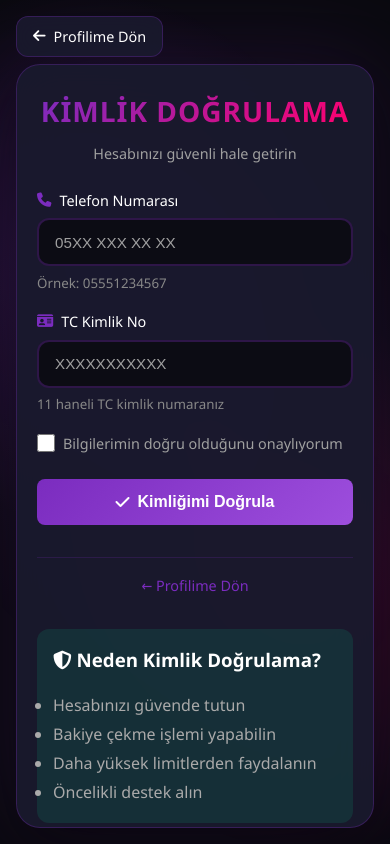
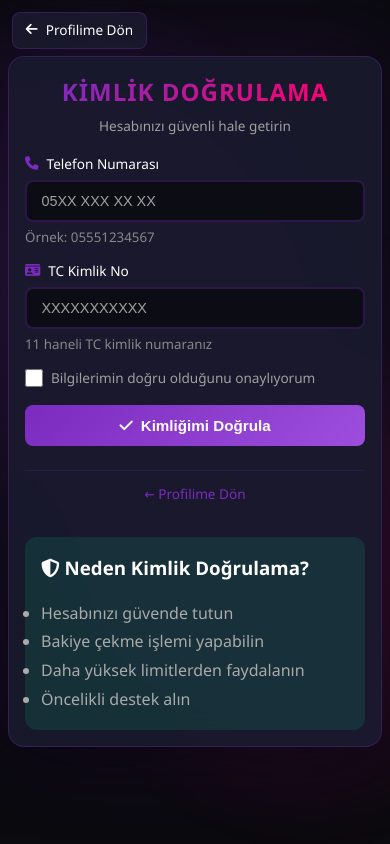
Before and after one commit to reischavo/s2g-game, a Flask app: page /verify in a window 390 px wide. Run offline with Flask 3, Linux system fonts and the light colour scheme; the visitor is signed in with stand-in values (Sample User, id 1); data comes from the database, SQL or seed files in the repository.

Commit message:
Mobil kayıt formu ultra kompakt

```diff
--- a/static/css/auth.css
+++ b/static/css/auth.css
@@ -311,80 +311,94 @@
 /* Responsive */
 @media (max-width: 768px) {
     .auth-container {
-        padding: 1rem;
+        padding: 0.5rem;
         align-items: flex-start;
-        padding-top: 4rem;
+        padding-top: 3.5rem;
+        min-height: 100vh;
     }
 
     .auth-box {
-        padding: 1.5rem 1.25rem;
-        max-height: calc(100vh - 5rem);
-        overflow-y: auto;
+        padding: 1rem;
+        max-height: none;
+        overflow-y: visible;
+        border-radius: 16px;
     }
 
     .auth-header {
-        margin-bottom: 1.5rem;
+        margin-bottom: 1rem;
     }
 
     .auth-title {
-        font-size: 1.75rem;
+        font-size: 1.5rem;
+        margin-bottom: 0.25rem;
     }
 
     .auth-subtitle {
-        font-size: 0.9rem;
+        font-size: 0.85rem;
     }
 
     .auth-form {
-        gap: 1rem;
+        gap: 0.75rem;
     }
 
     .form-group {
-        gap: 0.4rem;
+        gap: 0.3rem;
     }
 
     .form-group label {
-        font-size: 0.9rem;
+        font-size: 0.85rem;
     }
 
     .form-group input {
-        padding: 0.85rem 1rem;
-        font-size: 0.95rem;
+        padding: 0.7rem 0.9rem;
+        font-size: 0.9rem;
+        border-radius: 8px;
+    }
+
+    .password-strength {
+        font-size: 0.8rem;
+        min-height: 16px;
     }
 
     .btn-block {
-        padding: 0.9rem;
-        font-size: 1rem;
+        padding: 0.75rem;
+        font-size: 0.95rem;
+        margin-top: 0.25rem;
     }
 
     .back-home {
-        top: 1rem;
-        left: 1rem;
-        padding: 0.5rem 1rem;
-        font-size: 0.9rem;
+        top: 0.75rem;
+        left: 0.75rem;
+        padding: 0.4rem 0.8rem;
+        font-size: 0.85rem;
+        border-radius: 8px;
     }
 
     .form-options {
         flex-direction: column;
-        gap: 0.75rem;
+        gap: 0.5rem;
         align-items: flex-start;
     }
 
-    .auth-divider {
-        margin: 0.75rem 0;
+    .checkbox-label {
+        font-size: 0.85rem;
     }
 
+    /* Mobilde sosyal login'i gizle */
+    .auth-divider,
     .social-login {
-        gap: 0.6rem;
-    }
-
-    .btn-social {
-        padding: 0.85rem;
-        font-size: 0.95rem;
+        display: none;
     }
 
     .auth-footer {
+        margin-top: 0.75rem;
+        padding-top: 0.75rem;
+        font-size: 0.85rem;
+    }
+
+    .alert {
+        padding: 0.75rem 1rem;
         margin-top: 1rem;
-        padding-top: 1rem;
         font-size: 0.9rem;
     }
 }
```
